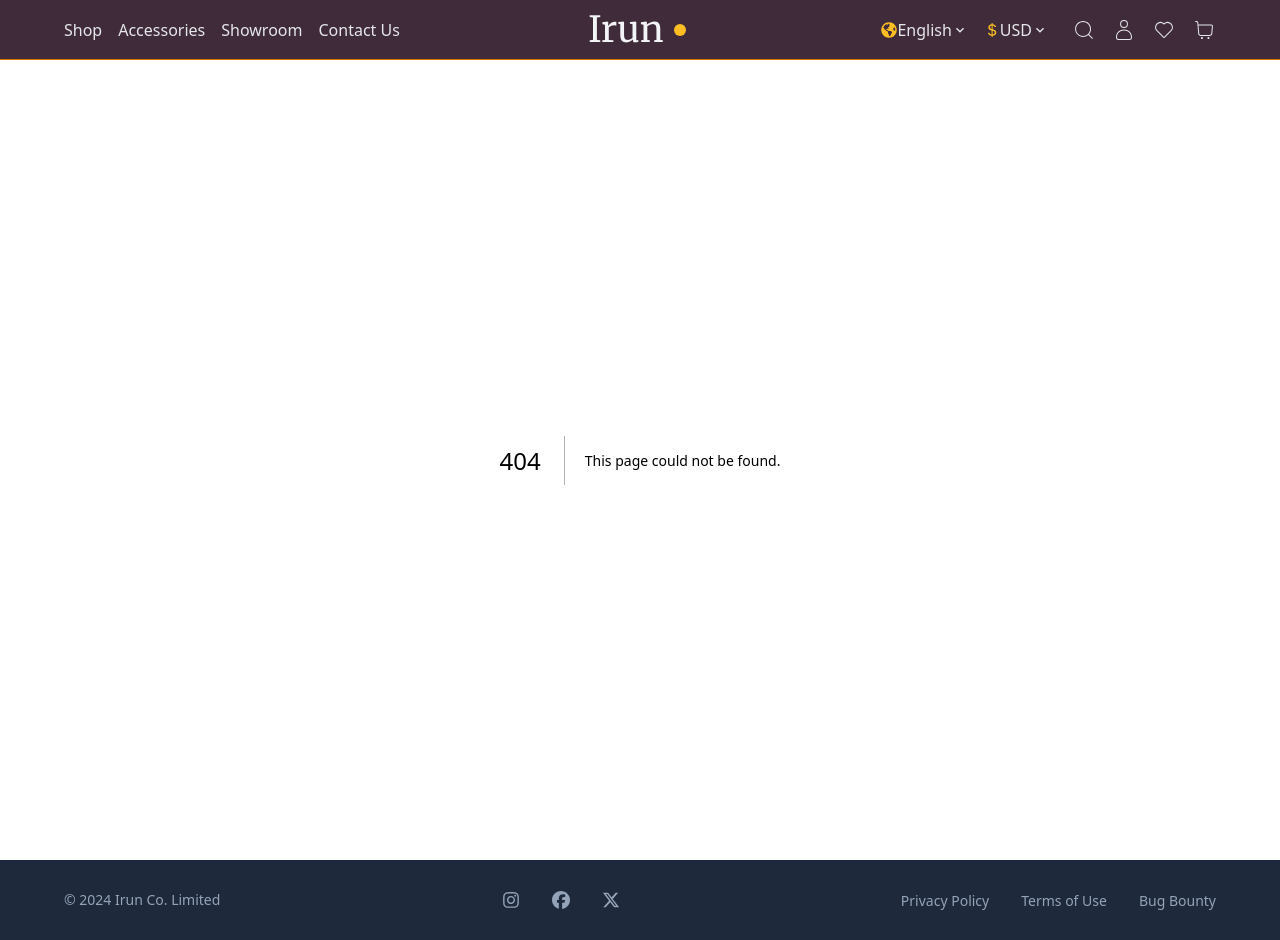
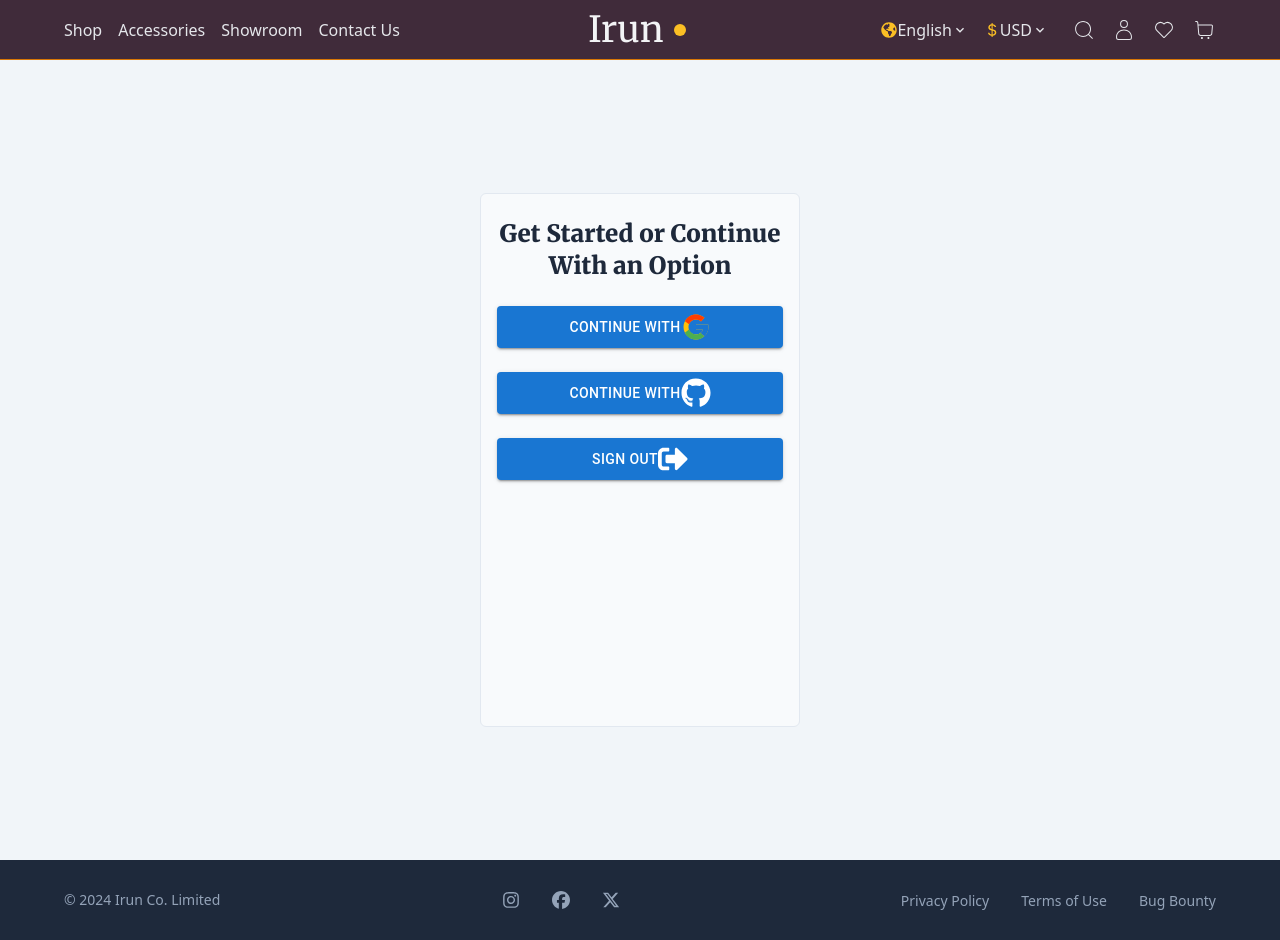
Before and after one commit to boluwatifebaiyemo/irun, a Next.js app: page /auth/signin in a window 1280 px wide. Before the commit this address had no page. Built offline with nearby package versions, Linux system fonts and the light colour scheme; no server answers.

Commit message:
authentication completed

```diff
--- a/components/NavBar.js
+++ b/components/NavBar.js
@@ -93,7 +93,7 @@ export function NavBar() {
                 <div className="flex flex-col gap-3">
                     <ul className="flex flex-row gap-4 items-center ">
                         <li><Link href="#"><CiSearch className={styles.navLinkIcon} /></Link></li>
-                        <li><Link href="#"><CiUser className={styles.navLinkIcon} /></Link></li>
+                        <li><Link href="/pages/auth/signin.js"><CiUser className={styles.navLinkIcon} /></Link></li>
                         <li><Link href="#"><CiHeart className={styles.navLinkIcon} /></Link></li>
                         <li><Link href="#"><CiShoppingCart className={styles.navLinkIcon} /></Link></li>
                     </ul>
--- a/package.json
+++ b/package.json
@@ -12,8 +12,10 @@
     "@emotion/react": "^11.11.4",
     "@emotion/styled": "^11.11.0",
     "@mui/material": "^5.15.12",
+    "firebase": "^10.9.0",
     "formik": "^2.4.5",
     "next": "14.1.0",
+    "next-auth": "^4.24.7",
     "react": "^18",
     "react-dom": "^18",
     "react-icons": "^5.0.1",
--- a/pages/_app.js
+++ b/pages/_app.js
@@ -1,11 +1,13 @@
 import "@/styles/globals.css";
 import { Layouts } from "@/components/Layouts";
+import { SessionProvider } from "next-auth/react"
 
-export default function App({ Component, pageProps }) {
+export default function App({ Component, pageProps: { session, ...pageProps } }) {
   return (
-    <Layouts>
-      <Component {...pageProps} />
-
-    </Layouts>
+    <SessionProvider session={session}>
+      <Layouts>
+        <Component {...pageProps} />
+      </Layouts>
+    </SessionProvider>
   )
 }
--- a/pages/admin/create-products.js
+++ b/pages/admin/create-products.js
@@ -2,10 +2,12 @@ import Head from "next/head";
 import { Button, TextField } from "@mui/material";
 import { useFormik } from "formik";
 import * as yup from "yup";
+import { firestoreDB } from "@/config/firebase.config";
+import { collection, addDoc } from "firebase/firestore"
 
 const formRules = yup.object().shape({
-    productName: yup.string().required("This field is Mandatory").min(3,"Minimum of 3 Characters Required").max(10, "Maximum of 10 characters required"),
-    desc: yup.string().required("This field is Mandatory").min(16,"Minimum of 3 Characters Required").max(100000, "Maximum of 10,000 characters required"),
+    productName: yup.string().required("This field is Mandatory").min(3, "Minimum of 3 Characters Required").max(10, "Maximum of 10 characters required"),
+    desc: yup.string().required("This field is Mandatory").min(16, "Minimum of 3 Characters Required").max(100000, "Maximum of 10,000 characters required"),
     price: yup.number().required().min().max(100),
     stock: yup.number().required().min().max(1),
 });
@@ -15,7 +17,15 @@ export default function CreateAccount() {
     const { values, handleChange, handleBlur, handleSubmit, errors, touched } = useFormik({
         initialValues: { productName: "", desc: "", price: 0, stock: 1 },
         onSubmit: () => {
-            console.log(values.productName)
+            addDoc(collection(firestoreDB, 'products'), {
+                productName: values.productName,
+                desc: values.desc,
+                price: values.price,
+                stock: values.stock,
+                createdAt: new Date().getTime(),
+            })
+                .then(() => console.log('successful'))
+                .catch((e) = console.log(e))
         },
         validationSchema: formRules
 
--- /dev/null
+++ b/pages/api/auth/[...nextauth].js
@@ -0,0 +1,19 @@
+import NextAuth from "next-auth/next";
+import GoogleProvider from 'next-auth/providers/google';
+import GitHubProvider from "next-auth/providers/github";
+
+export const authOptions = {
+    providers: [
+        GoogleProvider({
+            clientId: process.env.GOOGLE_CLIENT_ID,
+            clientSecret: process.env.GOOGLE_CLENT_SECRET,
+        }),
+        GitHubProvider({
+            clientId: process.env.GITHUB_ID,
+            clientSecret: process.env.GITHUB_SECRET,
+        })
+    ]
+}
+
+
+export default NextAuth(authOptions)
--- /dev/null
+++ b/pages/auth/signin.js
@@ -0,0 +1,58 @@
+import { useEffect } from 'react';
+import NextAuth from "next-auth/next";
+import Head from "next/head";
+import { useRouter } from 'next/router';
+import { Button } from "@mui/material";
+import { FcGoogle } from "react-icons/fc";
+import { FaGithub } from "react-icons/fa";
+import { FaSignOutAlt } from "react-icons/fa";
+import { signIn, signOut } from "next-auth/react";
+import { Merriweather } from "next/font/google";
+import { useSession } from "next-auth/react";
+
+
+const MerriReg900 = Merriweather({
+    subsets: ['latin'],
+    display: 'swap',
+    weight: '900'
+});
+
+
+export default function SignIn() {
+
+    const { data: session } = useSession();
+
+    const router = useRouter();
+
+    // useEffect(() => {
+    //     session ? router.push("/admin/create-products") : null
+    // },[session])
+
+    console.log(session?.user);
+
+    return (
+        <>
+            <Head>
+                <title> Sign In | Irun</title>
+            </Head>
+            <main className="h-screen flex justify-center items-center bg-slate-100 px-2 md:px-0 py-4 md:py-0 ">
+                <div className="h-2/3 w-full md:w-[320px] bg-slate-50 border flex flex-col items-center gap-6 border-slate-200 rounded-md  py-3 md:py-6 px-2 md:px-4">
+                    <h2 className={`${MerriReg900.className} text-2xl text-slate-800  text-center`}>Get Started or Continue With an Option</h2>
+
+                    <Button
+                        variant="contained"
+                        className="w-full py-3 bg-slate-800 hover:bg-slate-600 flex flex-row justify-around"
+                        onClick={() => signIn('google')}>Continue with <FcGoogle className="text-3xl" /></Button>
+                    <Button
+                        variant="contained"
+                        className="w-full py-3 bg-slate-800 hover:bg-slate-600 flex flex-row justify-around"
+                        onClick={() => signIn('github')}>Continue with <FaGithub className="text-3xl" /></Button>
+                    <Button
+                        variant="contained"
+                        className="w-full py-3 bg-slate-800 hover:bg-slate-600 flex flex-row justify-around"
+                        onClick={() => signOut()}>Sign Out<FaSignOutAlt className="text-3xl"/></Button>
+                </div>
+            </main>
+        </>
+    )
+}
```
Also changed, not shown: config/firebase.config.js (added, +21 -0 lines), 1 other file (tests, documents, lock files or other folders).
